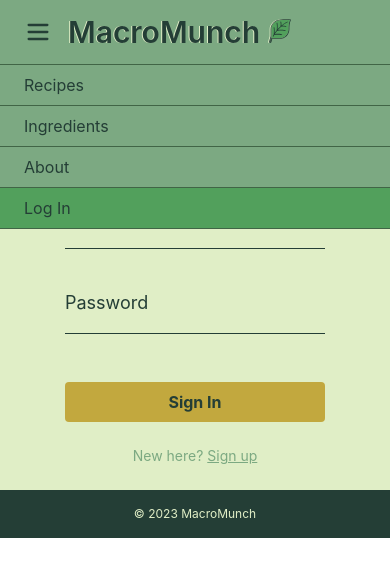
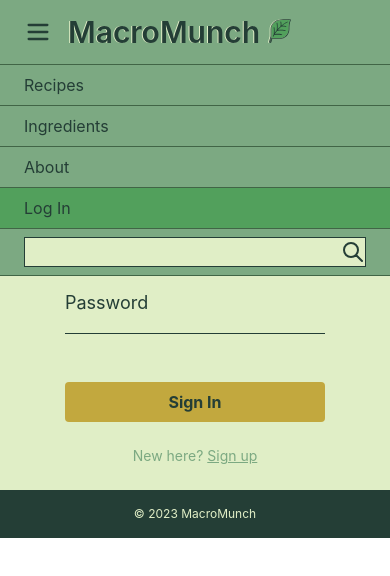
Before and after one commit to qayjjj/ProteinPal, a React (Create React App) app: page /login in a window 390 px wide. Both pictures are taken after a click on the element 38 px from the left and 32 px from the top of the page. Shown: the top 576 px of the page. Built offline with nearby package versions, Linux system fonts and the light colour scheme; no server answers.

Commit message:
Add search bar to collapsible nav bar

```diff
--- a/src/components/Input/index.css
+++ b/src/components/Input/index.css
@@ -9,3 +9,15 @@
 .filledSearch {
   -webkit-box-shadow: 0 0 0px 1000px rgba(124,169,130,1) inset !important;
 }
+
+#nav-search {
+  & .input-container {
+    border-bottom: #243E36;
+    border-color: #243E36;
+    border-width: 1px;
+
+    & .filledSearch {
+      -webkit-box-shadow: unset !important;
+    }
+  }
+}
--- a/src/components/Navigation/Navigation.jsx
+++ b/src/components/Navigation/Navigation.jsx
@@ -7,6 +7,7 @@ import profileIcon from '../../assets/icons/profile.svg'
 import macroMunch from '../../assets/icons/macroMunch.svg'
 import menuIcon from '../../assets/icons/menu.svg'
 import AnimatedInput from '../Input/AnimatedInput'
+import '../Input/index.css'
 
 function Navigation() {
   const [searching, setSearching] = useState(false)
@@ -87,6 +88,7 @@ function Navigation() {
         <h2 className="border-b-[1px] border-body-bold py-2 px-6 md:px-9">
           <Link to="/about">About</Link>
         </h2>
+
         {loggedIn ? (
           <>
             <h2 className="border-b-[1px] border-body-bold py-2 px-6 md:px-9">
@@ -104,6 +106,28 @@ function Navigation() {
             <Link to="/login">Log In</Link>
           </h2>
         )}
+        <form
+          id="nav-search"
+          onSubmit={handleSearch}
+          className="border-b-[1px] border-body-bold py-2 px-6"
+        >
+          <AnimatedInput
+            classNames="w-full bg-background-alt "
+            labelStyle="right-0"
+            focusStyle="bg-background-alt"
+            inputStyle="bg-background-alt text-sm text-body-bold p-2 nav-search"
+            label={
+              <img
+                src={searchIcon}
+                alt="Search Icon"
+                className="w-6 h-6 mt-[0.15rem] lg:mt-0 lg:w-5 lg:h-5"
+              />
+            }
+            inputType="text"
+            value={searchValue}
+            onChange={(value) => setSearchValue(value)}
+          />
+        </form>
       </div>
 
       {/* Pages */}
@@ -135,13 +159,11 @@ function Navigation() {
           />
         </form>
         {loggedIn ? (
-          <Link to="/dashboard">
-            <img
-              src={profileIcon}
-              alt="Profile Icon"
-              className="w-6 h-6 ml-8"
-            />
-          </Link>
+          <img
+            src={profileIcon}
+            alt="Profile Icon"
+            className="hover:cursor-pointer w-6 h-6 ml-8"
+          />
         ) : (
           <Link to="/login" className="ml-6 text-sm lg:text-base xl:text-2xl">
             Log In
--- a/src/components/RecipeCard/RecipeCard.jsx
+++ b/src/components/RecipeCard/RecipeCard.jsx
@@ -27,7 +27,7 @@ function RecipeCard({
       </div>
       <div className="recipe-name-container w-full h-8 md:h-12 2xl:h-[3.5rem] 3xl:h-[3.75rem] overflow-hidden">
         <p
-          className={`${headerTextColor} w-full font-bold text-[0.6rem] md:text-sm 2xl:text-base mt-1 xl:mt-2`}
+          className={`${headerTextColor} w-full font-bold text-[0.6rem] md:text-sm 2xl:text-base 3xl:text-lg  mt-1 xl:mt-2`}
         >
           {recipeName}
         </p>
--- a/src/pages/Landing/BrowseCuisines/BrowseCuisines.jsx
+++ b/src/pages/Landing/BrowseCuisines/BrowseCuisines.jsx
@@ -28,11 +28,11 @@ export default function BrowseCuisines() {
 
   return (
     <div className="p-8 pb-4 sm:px-16 sm:py-12 lg:py-12 lg:px-40 xl:py-20 xl:pb-32 xl:px-32 2xl:px-48 3xl:px-80 3xl:py-28 bg-background">
-      <h1 className="text-center text-xl sm:text-2xl md:text-3xl lg:text-4xl xl:text-5xl font-bold text-body-bold ">
+      <h1 className="text-center text-xl sm:text-2xl md:text-3xl lg:text-4xl xl:text-5xl 2xl:text-6xl font-bold text-body-bold ">
         Browse recipes based on your favorite cuisines
       </h1>
 
-      <div className="md:mx-auto mt-4 md:mt-10 xl:mt-12 2xl:mt-16 border-[1px] xl:border-2 h-8 md:h-12 w-full md:w-2/3 xl:h-16 rounded-md flex items-center p-2">
+      <div className="md:mx-auto mt-4 md:mt-10 xl:mt-12 2xl:mt-16 border-[1px] xl:border-2 h-8 md:h-12 w-full md:w-2/3 2xl:h-16 rounded-md flex items-center p-2">
         <img
           src={search}
           alt="Search Icon"
@@ -40,7 +40,7 @@ export default function BrowseCuisines() {
         />
         <input
           type="text"
-          className="w-full outline-none bg-background ml-2 text-xs md:text-base xl:text-lg 2xl:text-xl"
+          className="w-full outline-none bg-background ml-2 text-xs md:text-base xl:text-lg 2xl:text-xl 3xl:text-2xl"
           value={searchValue}
           onChange={(e) => updateSearch(e)}
         />
--- a/src/pages/Landing/BrowseIngredients/BrowseIngredients.jsx
+++ b/src/pages/Landing/BrowseIngredients/BrowseIngredients.jsx
@@ -27,16 +27,21 @@ export default function BrowseIngredients() {
   }, [searchValue])
   return (
     <div className="p-8 pb-4 sm:px-16 sm:py-12 lg:py-10 lg:px-40 xl:px-32 xl:pb-16 2xl:px-48 3xl:px-80 3xl:py-28 bg-background align-center">
-      <h1 className="text-center text-xl sm:text-2xl md:text-3xl lg:text-4xl xl:text-5xl font-bold text-body-bold ">
+      <h1 className="text-center text-xl sm:text-2xl md:text-3xl lg:text-4xl xl:text-5xl 2xl:text-6xl font-bold text-body-bold ">
         Find recipes using the ingredients you already have
       </h1>
 
-      <div className="md:mx-auto mt-4 md:mt-10 border-[1px] h-8 md:h-12 w-full md:w-2/3 rounded-md flex items-center p-2">
-        <img src={search} alt="Search Icon" className="w-5 h-5 md:w-6 md:h-6" />
+      <div className="md:mx-auto mt-4 md:mt-10 xl:mt-12 2xl:mt-16 border-[1px] xl:border-2 h-8 md:h-12 w-full md:w-2/3 2xl:h-16 rounded-md flex items-center p-2">
+        <img
+          src={search}
+          alt="Search Icon"
+          className="w-5 h-5 md:w-6 md:h-6 "
+        />
         <input
           type="text"
-          className="w-full outline-none bg-background ml-2 text-xs md:text-base"
+          className="w-full outline-none bg-background ml-2 text-xs md:text-base xl:text-lg 2xl:text-xl 3xl:text-2xl"
           value={searchValue}
+          onChange={(e) => updateSearch(e)}
         />
       </div>
 
@@ -46,7 +51,7 @@ export default function BrowseIngredients() {
           <img src={loading} className="w-10" />
         </div>
       ) : (
-        <div className="grid grid-cols-2 gap-3 sm:grid-cols-3 lg:px-4 lg:grid-cols-4 lg:overflow-hidden lg:h-40 xl:h-fit xl:grid-cols-6 md:justify-items-center md:items-start mt-6 md:mt-12 lg:mt-10">
+        <div className="grid grid-cols-2 gap-3 sm:grid-cols-3 lg:px-4 lg:grid-cols-4 lg:overflow-hidden lg:h-40 xl:h-fit xl:grid-cols-6 md:justify-items-center md:items-start mt-6 md:mt-12 lg:mt-10 xl:mt-20">
           {recipes?.slice(0, 6).map((item) => (
             <RecipeCard
               key={item.id}
--- a/src/pages/Landing/ExploreAllRecipes/ExploreAllRecipes.jsx
+++ b/src/pages/Landing/ExploreAllRecipes/ExploreAllRecipes.jsx
@@ -27,7 +27,7 @@ export default function ExploreAllRecipes() {
 
   return (
     <div className="p-8 pb-4 sm:px-16 sm:py-12 lg:py-20 lg:px-40 xl:px-32 2xl:px-48 3xl:px-80 3xl:py-28 bg-background">
-      <h1 className="md:ml-2 text-xl sm:text-2xl md:text-3xl lg:text-4xl xl:text-5xl font-bold text-body-bold ">
+      <h1 className="md:ml-2 text-xl sm:text-2xl md:text-3xl lg:text-4xl xl:text-5xl 2xl:text-6xl font-bold text-body-bold ">
         Explore delicious vegetarian recipes
       </h1>
 
@@ -47,7 +47,7 @@ export default function ExploreAllRecipes() {
                 recipeImage={item.image}
                 recipeName={item.title}
                 recipeId={item.id}
-                classNames="lg:h-40 xl:h-44 2xl:h-56 3xl:h-72"
+                classNames="lg:h-40 xl:h-fit"
               />
             ))}
           </div>
--- a/src/pages/Landing/TrackMacros/TrackMacros.jsx
+++ b/src/pages/Landing/TrackMacros/TrackMacros.jsx
@@ -6,7 +6,7 @@ import RecipeCard from '../../../components/RecipeCard/RecipeCard'
 export default function TrackMacros() {
   return (
     <div className="-z-50 p-8 pb-4 sm:px-16 sm:py-12 lg:py-10 lg:px-24 xl:pt-28 xl:px-32 bg-background-alt">
-      <h1 className="md:mr-20 text-right text-xl sm:text-2xl md:text-3xl lg:text-4xl xl:text-5xl  font-bold text-body-bold">
+      <h1 className="md:mr-20 text-right text-xl sm:text-2xl md:text-3xl lg:text-4xl xl:text-5xl 2xl:text-6xl font-bold text-body-bold">
         Keep track of your nutrition
       </h1>
       <div className="flex w-full">
```
